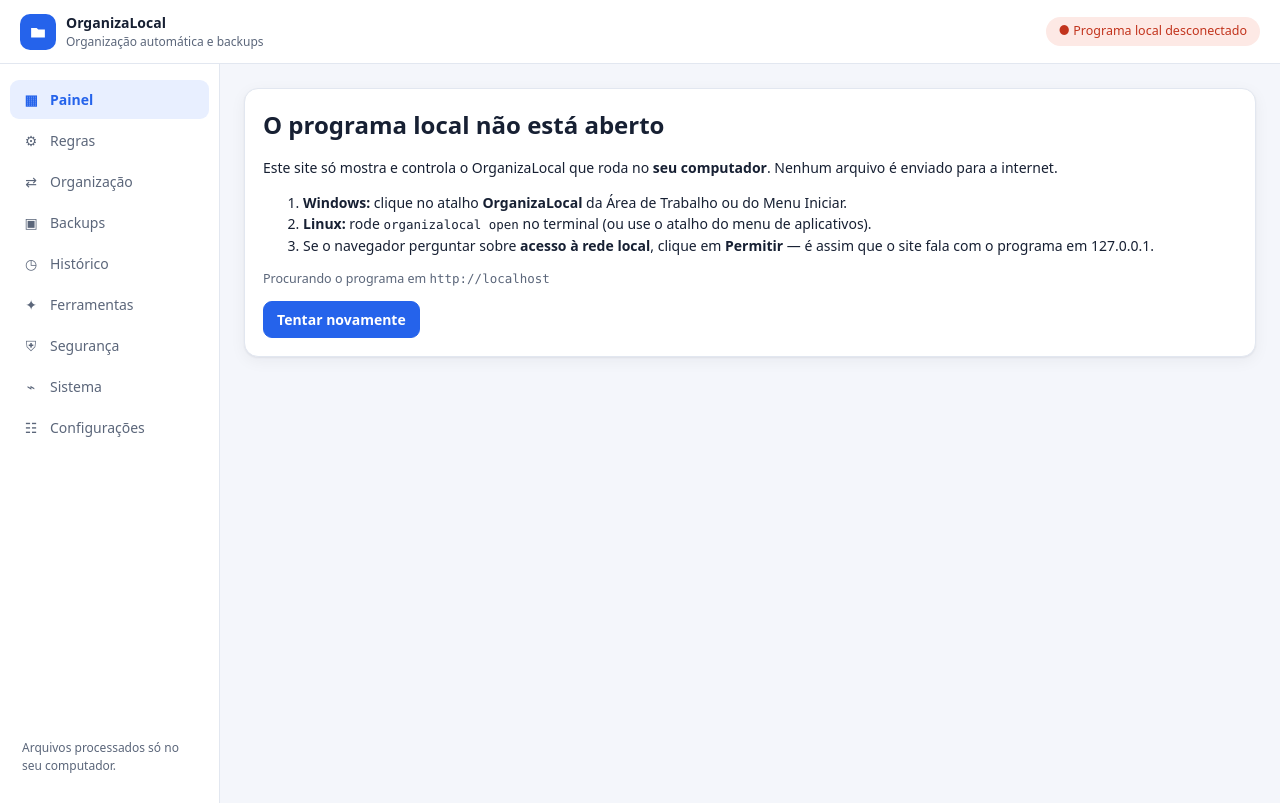
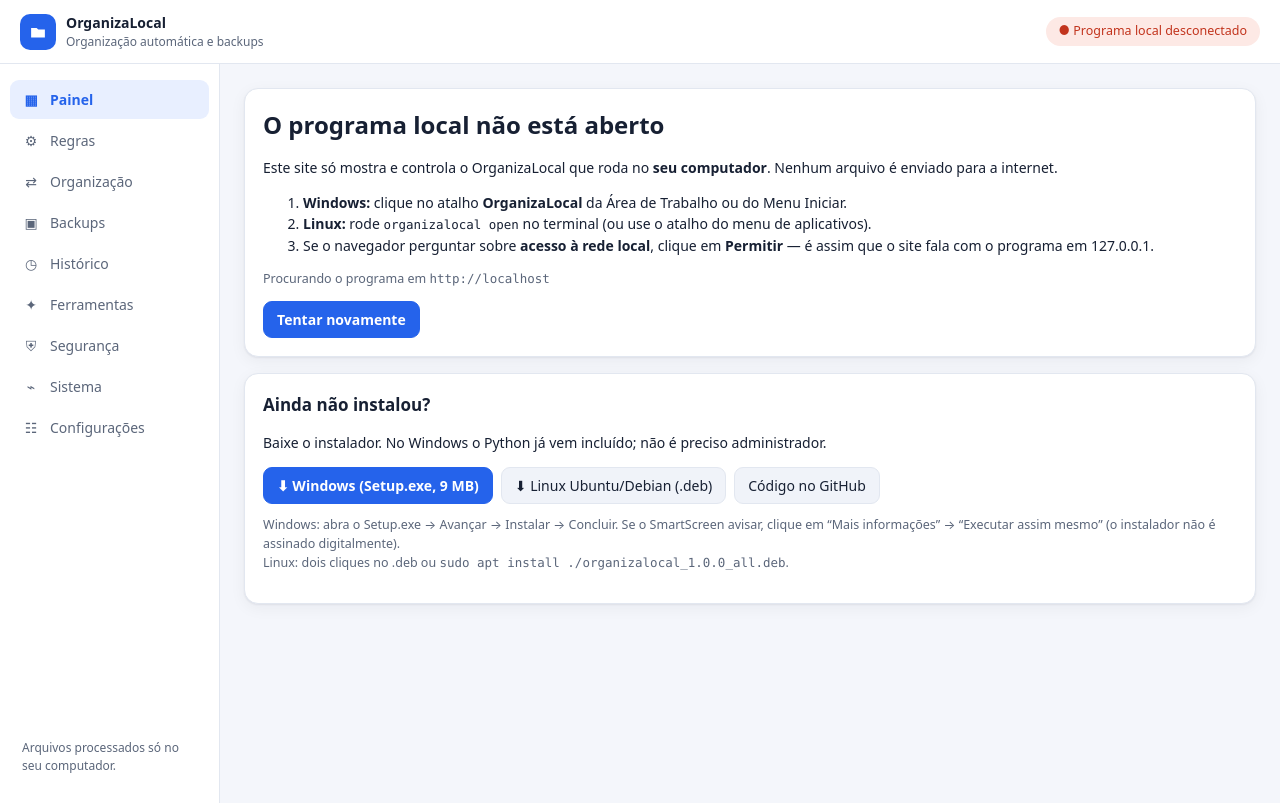
Before and after one commit to Kaykyduken/organiza-local, a plain HTML site: page web/index.html in a window 1280 px wide. Drawn offline with Linux system fonts and the light colour scheme; no server answers.

Commit message:
Instaladores: Setup.exe do Windows com Python embutido e pacote .deb do Linux

```diff
--- a/web/app.js
+++ b/web/app.js
@@ -574,7 +574,14 @@ function renderOffline() {
     <ol><li><b>Windows:</b> clique no atalho <b>OrganizaLocal</b> da Área de Trabalho ou do Menu Iniciar.</li>
     <li><b>Linux:</b> rode <code>organizalocal open</code> no terminal (ou use o atalho do menu de aplicativos).</li>
     <li>Se o navegador perguntar sobre <b>acesso à rede local</b>, clique em <b>Permitir</b> — é assim que o site fala com o programa em 127.0.0.1.</li></ol>
-    <p class="small muted">Procurando o programa em <code>${esc(API)}</code></p><button class="primary" data-act="retry">Tentar novamente</button></section>`;
+    <p class="small muted">Procurando o programa em <code>${esc(API)}</code></p><button class="primary" data-act="retry">Tentar novamente</button></section>
+    <section class="card"><h2>Ainda não instalou?</h2>
+    <p>Baixe o instalador. No Windows o Python já vem incluído; não é preciso administrador.</p>
+    <div class="row"><a class="btn primary" href="downloads/OrganizaLocal-Setup-1.0.0.exe" download>⬇ Windows (Setup.exe, 9 MB)</a>
+    <a class="btn" href="downloads/organizalocal_1.0.0_all.deb" download>⬇ Linux Ubuntu/Debian (.deb)</a>
+    <a class="btn ghost" href="https://github.com/Kaykyduken/organiza-local" target="_blank" rel="noopener">Código no GitHub</a></div>
+    <p class="small muted">Windows: abra o Setup.exe → Avançar → Instalar → Concluir. Se o SmartScreen avisar, clique em “Mais informações” → “Executar assim mesmo” (o instalador não é assinado digitalmente).<br>
+    Linux: dois cliques no .deb ou <code>sudo apt install ./organizalocal_1.0.0_all.deb</code>.</p></section>`;
 }
 function renderPairing() {
   setConnection(false, '● Aguardando pareamento');
--- a/web/styles.css
+++ b/web/styles.css
@@ -73,7 +73,8 @@ hr { border: 0; border-top: 1px solid var(--border); margin: 16px 0; }
 button, .btn { font: inherit; border-radius: 9px; padding: 7px 13px; border: 1px solid var(--border);
   background: var(--surface-2); color: var(--text); cursor: pointer; }
 button:hover { filter: brightness(.97); }
-button.primary { background: var(--primary); color: var(--primary-ink); border-color: var(--primary); font-weight: 600; }
+a.btn { text-decoration: none; display: inline-block; }
+button.primary, a.btn.primary { background: var(--primary); color: var(--primary-ink); border-color: var(--primary); font-weight: 600; }
 button.danger { color: var(--err); border-color: var(--err-soft); background: var(--err-soft); }
 button.ghost { background: transparent; border-color: transparent; }
 button.icon { padding: 3px 9px; }
```
Also changed, not shown: installer/assets/organizalocal.ico (added), installer/assets/organizalocal.png (added), installer/assets/wizard.bmp (added), web/downloads/SHA256SUMS.txt (added), 8 other files.
